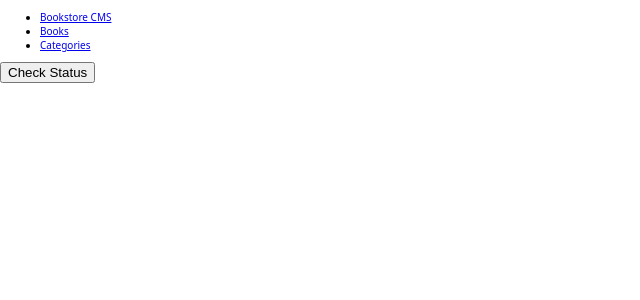
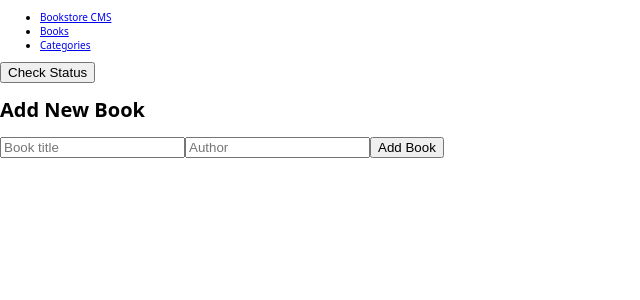
Before and after one commit to shaqdeff/CMS-Bookstore, a React (Create React App) app: page /categories in a window 1280 px wide. Shown: the top 300 px of the page, without its empty margins (0-640 px from the left). Built offline with nearby package versions, Linux system fonts and the light colour scheme.

Commit message:
Create AddBook component

```diff
--- a/src/App.js
+++ b/src/App.js
@@ -3,6 +3,7 @@ import { Routes, Route } from 'react-router-dom';
 import './index.css';
 import Navbar from './components/Navbar';
 import Books from './components/Books';
+import AddBook from './components/AddBook';
 import Categories from './components/Categories';
 
 function App() {
@@ -32,6 +33,7 @@ function App() {
         />
         <Route path="/categories" element={<Categories />} />
       </Routes>
+      <AddBook />
     </div>
   );
 }
--- /dev/null
+++ b/src/components/AddBook.jsx
@@ -0,0 +1,14 @@
+function AddBook() {
+  return (
+    <div>
+      <h1>Add New Book</h1>
+      <form>
+        <input type="text" id="title" placeholder="Book title" />
+        <input type="text" id="author" placeholder="Author" />
+        <button type="submit">Add Book</button>
+      </form>
+    </div>
+  );
+}
+
+export default AddBook;
```
